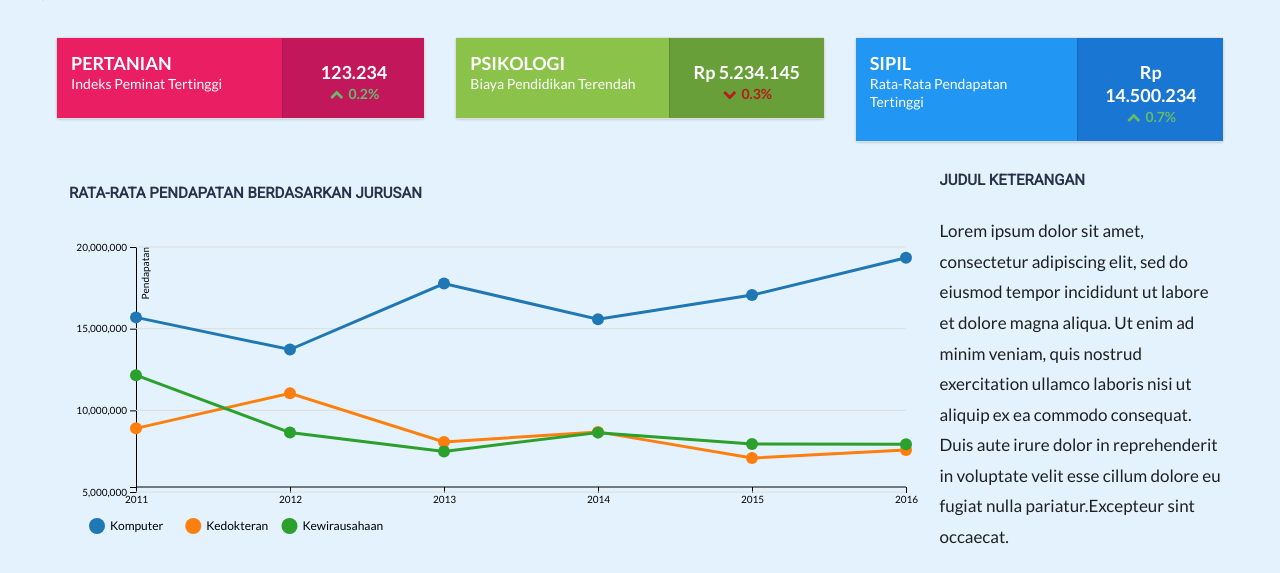
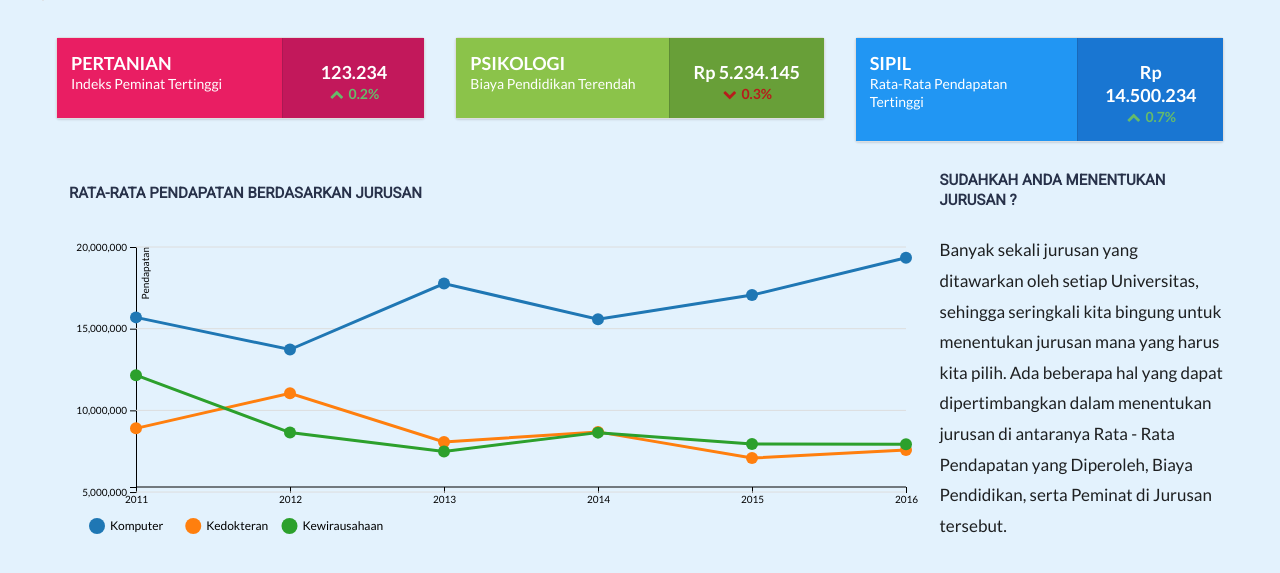
Before and after one commit to elvanowen/jobs-data-visualization, a plain HTML site: page index.html in a window 1280 px wide. Shown: the part 197-770 px from the top of the page. Drawn offline with Linux system fonts and the light colour scheme.

Commit message:
add dataviz introduction

```diff
--- a/index.html
+++ b/index.html
@@ -113,8 +113,8 @@
           <svg id="color-legend-salary" width="850" height="18"></svg>
         </div>
         <div class="col-md-3" style="padding-left:0">
-          <h4 style="font-family:'Roboto', sans-serif; color:#28324a">JUDUL KETERANGAN</h4>
-          <h4 style="font-size:17px; font-weight:normal; line-height:1.8">Lorem ipsum dolor sit amet, consectetur adipiscing elit, sed do eiusmod tempor incididunt ut labore et dolore magna aliqua. Ut enim ad minim veniam, quis nostrud exercitation ullamco laboris nisi ut aliquip ex ea commodo consequat. Duis aute irure dolor in reprehenderit in voluptate velit esse cillum dolore eu fugiat nulla pariatur.Excepteur sint occaecat.</h4>
+          <h4 style="font-family:'Roboto', sans-serif; color:#28324a">SUDAHKAH ANDA MENENTUKAN JURUSAN ?</h4>
+          <h4 style="font-size:17px; font-weight:normal; line-height:1.8">Banyak sekali jurusan yang ditawarkan oleh setiap Universitas, sehingga seringkali kita bingung untuk menentukan jurusan mana yang harus kita pilih. Ada beberapa hal yang dapat dipertimbangkan dalam menentukan jurusan di antaranya Rata - Rata Pendapatan yang Diperoleh, Biaya Pendidikan, serta Peminat di Jurusan tersebut.</h4>
         </div>
       </div>
 
```
